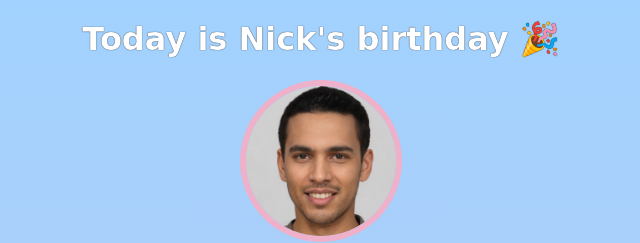
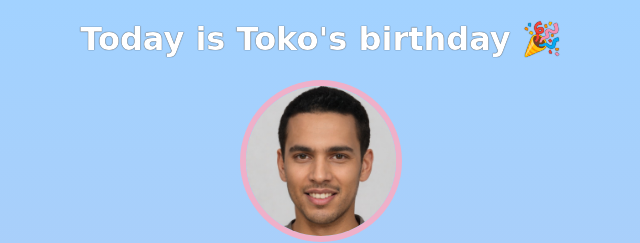
Before and after one commit to BorenWilde/birthday-gift-card, a website built with Vite: page index.html in a window 1280 px wide. Shown: the top 243 px of the page, 319-959 px from the left. Built offline with nearby package versions, Linux system fonts and the light colour scheme; a web font is replaced by a local one.

Commit message:
Change of name to Toko

```diff
--- a/index.html
+++ b/index.html
@@ -7,7 +7,7 @@
     </head>
     <body>
         <div id="header">
-            <h1>Today is Nick's birthday 🎉</h1>
+            <h1>Today is Toko's birthday 🎉</h1>
             <img id="bff-img" src="images/nick.jpg">
             <h2 id="bday-age">24 years old</h2>
             <h4 id="bday-date">01.11.2022</h4>
```
